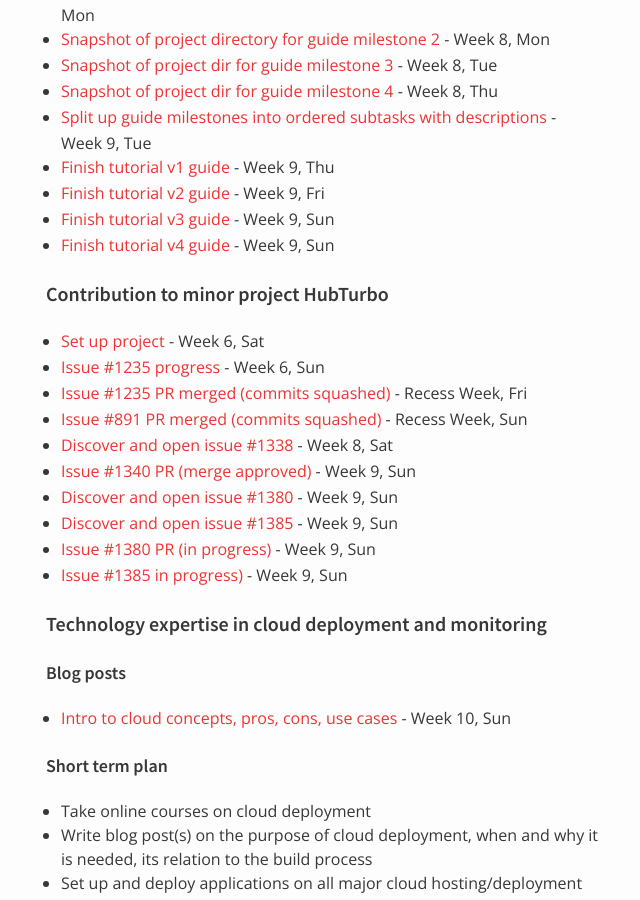
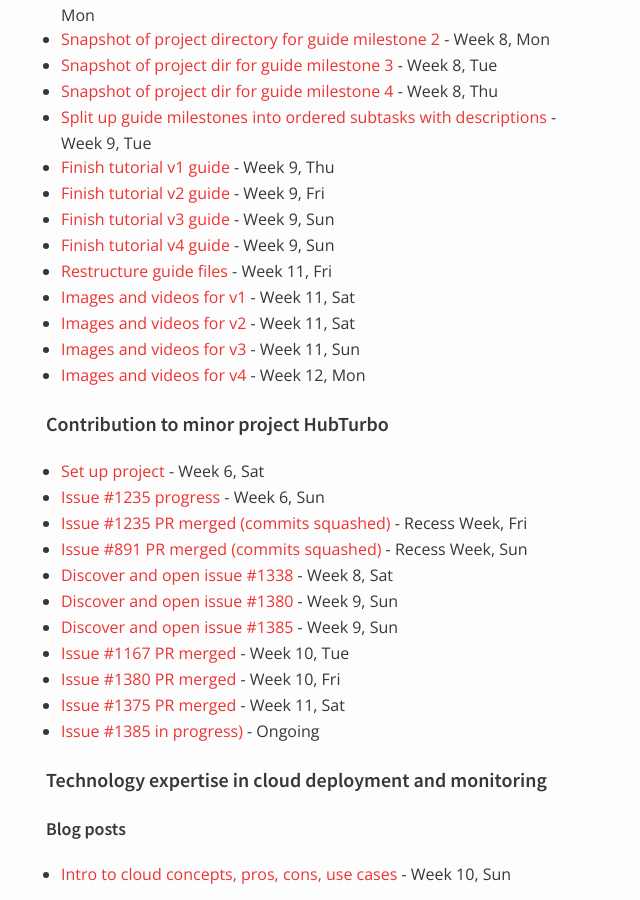
Before and after one commit to nus-oss/cs3281-AY1516S2-website, a Jekyll site: the page built from teams/socketio.md, in a window 1280 px wide and 900 px high, scrolled down 7630 px. Shown: the whole window, without its empty margins (324-964 px from the left). Built offline with Jekyll 4.4.1, drawn with Linux system fonts in a browser that asks for light colours.

Commit message:
Update Yijin w11

```diff
--- a/teams/socketio.md
+++ b/teams/socketio.md
@@ -232,6 +232,11 @@
 * [Finish tutorial v2 guide](https://github.com/nus-fboa2016-si/whiteboard/blob/master/guide/v2/GUIDE.md) - Week 9, Fri
 * [Finish tutorial v3 guide](https://github.com/nus-fboa2016-si/whiteboard/blob/master/guide/v3/GUIDE.md) - Week 9, Sun
 * [Finish tutorial v4 guide](https://github.com/nus-fboa2016-si/whiteboard/blob/master/guide/v4/GUIDE.md) - Week 9, Sun
+* [Restructure guide files](https://github.com/nus-fboa2016-si/whiteboard/commit/91e8be8a407413d020b4e09c21fa50424d069c78) - Week 11, Fri
+* [Images and videos for v1](https://github.com/nus-fboa2016-si/whiteboard/commit/69433df2e04b442577297c00b9db1000d46e1d4c) - Week 11, Sat
+* [Images and videos for v2](https://github.com/nus-fboa2016-si/whiteboard/commit/9a0b9179e8ce2ca03256ea33135131519d85d73c) - Week 11, Sat
+* [Images and videos for v3](https://github.com/nus-fboa2016-si/whiteboard/commit/131238002e3d07979cb7cd0fd3e39295f003f4ce) - Week 11, Sun
+* [Images and videos for v4](https://github.com/nus-fboa2016-si/whiteboard/commit/7c7d16147322196312fe6b2864b0985a939dcca1) - Week 12, Mon
 
 #### Contribution to minor project HubTurbo
 * [Set up project](https://github.com/YijinL/HubTurbo/branches) - Week 6, Sat
@@ -239,11 +244,12 @@
 * [Issue #1235 PR merged (commits squashed)](https://github.com/HubTurbo/HubTurbo/pull/1283) - Recess Week, Fri
 * [Issue #891 PR merged (commits squashed)](https://github.com/HubTurbo/HubTurbo/pull/1282) - Recess Week, Sun
 * [Discover and open issue #1338](https://github.com/HubTurbo/HubTurbo/issues/1338) - Week 8, Sat
-* [Issue #1340 PR (merge approved)](https://github.com/HubTurbo/HubTurbo/pull/1340) - Week 9, Sun
 * [Discover and open issue #1380](https://github.com/HubTurbo/HubTurbo/issues/1380) - Week 9, Sun
 * [Discover and open issue #1385](https://github.com/HubTurbo/HubTurbo/issues/1385) - Week 9, Sun
-* [Issue #1380 PR (in progress)](https://github.com/HubTurbo/HubTurbo/pull/1386) - Week 9, Sun
-* [Issue #1385 in progress)](https://github.com/HubTurbo/HubTurbo/issues/1385) - Week 9, Sun
+* [Issue #1167 PR merged](https://github.com/HubTurbo/HubTurbo/pull/1340) - Week 10, Tue
+* [Issue #1380 PR merged](https://github.com/HubTurbo/HubTurbo/pull/1386) - Week 10, Fri
+* [Issue #1375 PR merged](https://github.com/HubTurbo/HubTurbo/pull/1396) - Week 11, Sat
+* [Issue #1385 in progress)](https://github.com/HubTurbo/HubTurbo/issues/1385) - Ongoing
 
 #### Technology expertise in cloud deployment and monitoring
 
```
